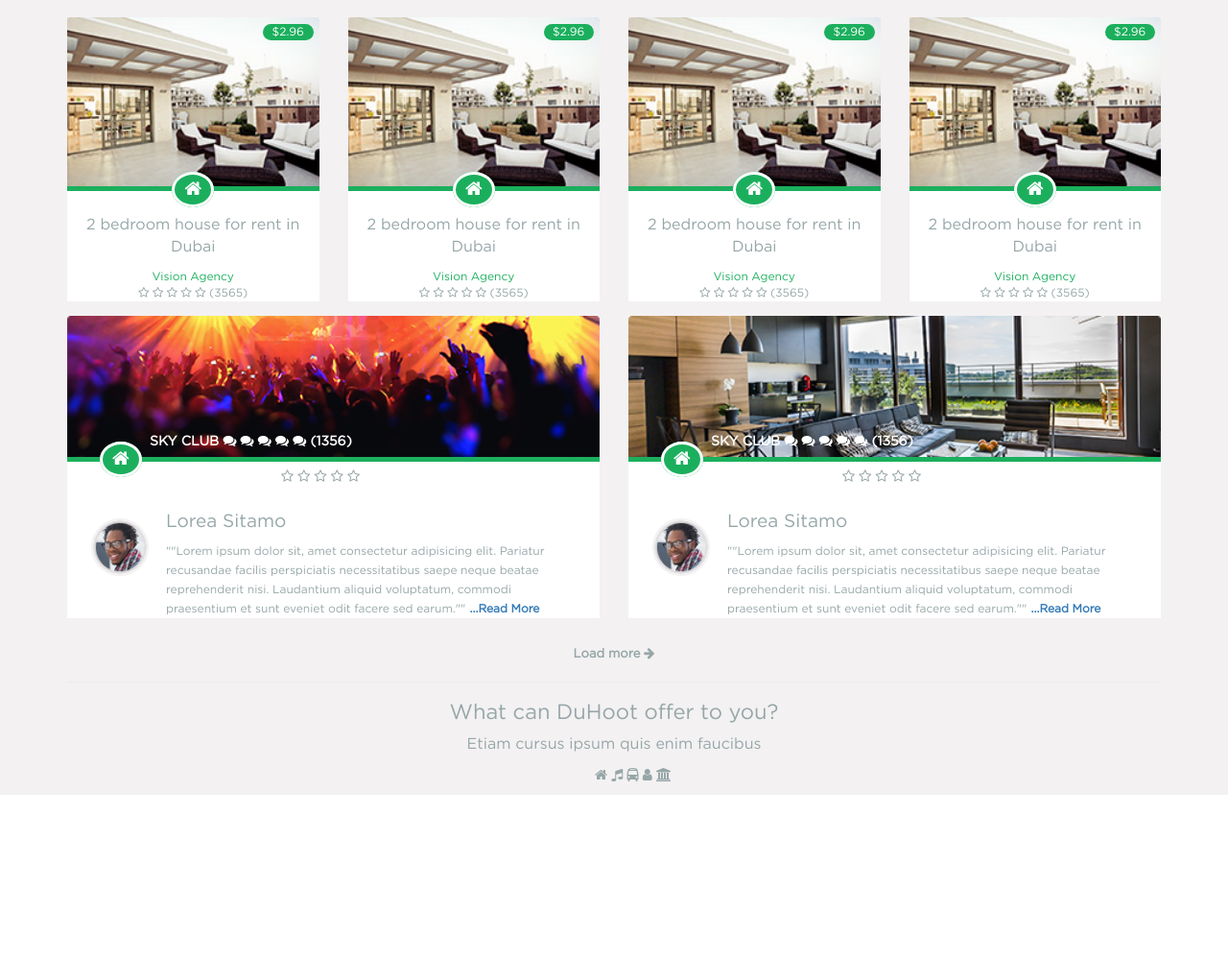
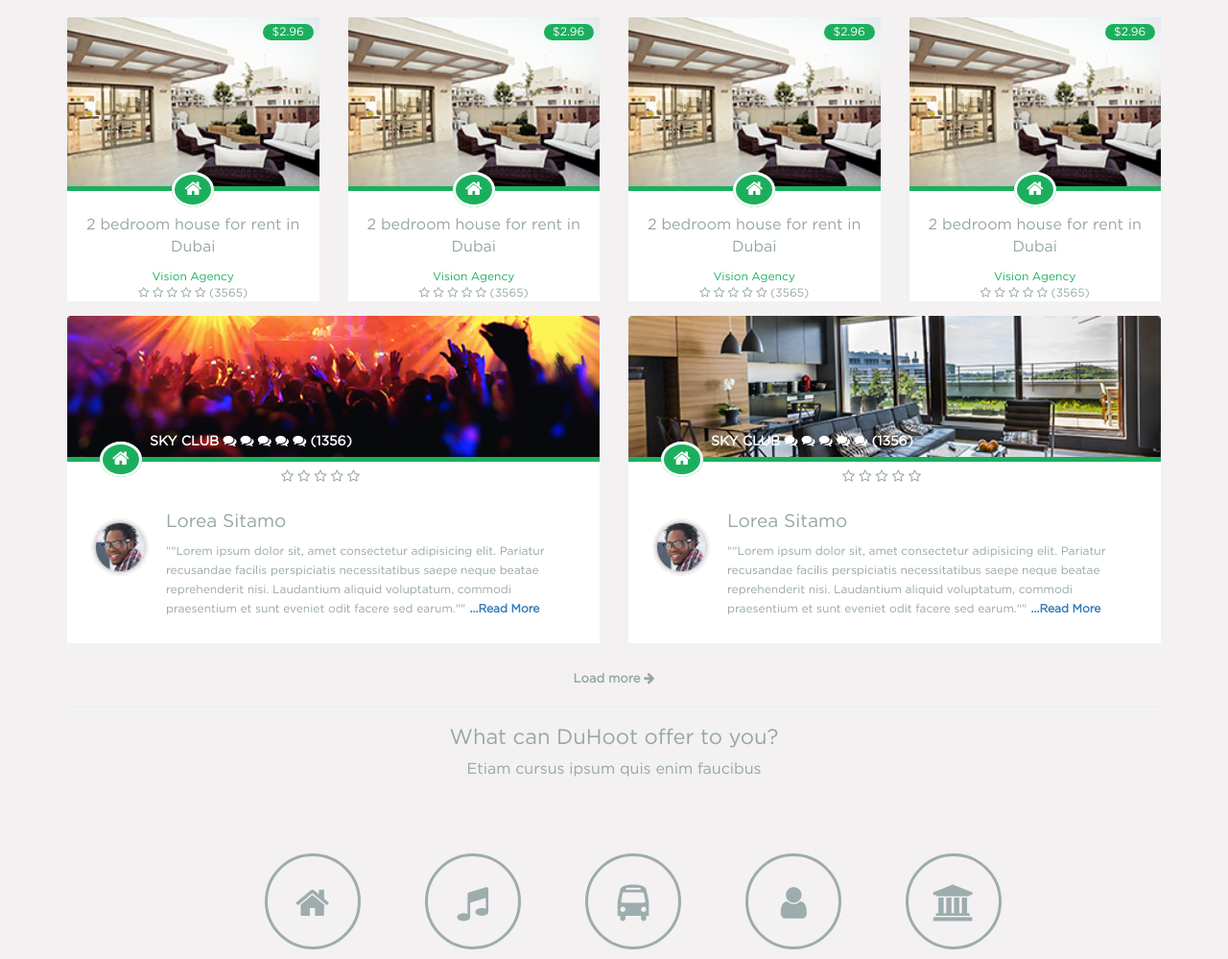
Before and after one commit to suvo98/song-system-psd-tohtml-template, a plain HTML site: page index.html in a window 1280 px wide. Shown: the part 529-1528 px from the top of the page at 96% size. Before the commit the page ends 1357 px from the top, so only its background shows below. Drawn offline with Linux system fonts and the light colour scheme.

Commit message:
offer section

```diff
--- a/css/style.css
+++ b/css/style.css
@@ -498,7 +498,15 @@ ul li{
 
 .client-title{
 	background-color: #fff;
+
 }
+
+
+.client-title ul li{
+	margin-bottom: 26px
+}
+
+
 
 .client-title .span {
     width: 100%;
@@ -544,14 +552,66 @@ ul li{
     font-weight: bold;
 }
 
-.reality-title h1{
+.offer-title h1{
 	font-size: 22px;
 }
 
-.reality-title p{
+.offer-title p{
 	font-size: 16px;
 }
 
-.reality-body {
+.offer-body {
 	text-align: center;
+	margin-top: 75px;
 }
+
+.offer-body ul li{
+	margin-right: 63px;
+}
+
+.offer-body ul li:last-child{
+	margin-right: 0px;
+}
+
+.offer-body ul li a {
+    display: inline-block;
+    background-color: none;
+    height: 100px;
+    width: 100px;
+    border-radius: 50%;
+	color: #9dacad;
+	border: 3px solid #9dacad;
+}
+
+.offer-body ul li a.home:hover{
+	border: 3px solid #1baf5d;
+	color: #1baf5d;
+}
+
+.offer-body ul li a.bus:hover{
+	border: 3px solid #1a91c9;
+	color: #1a91c9;
+}
+
+.offer-body ul li a.versity:hover{
+	border: 3px solid #e94e38;
+	color: #e94e38;
+}
+
+
+.offer-body ul li a.user:hover{
+	border: 3px solid #88499c;
+	color: #88499c;
+}
+
+
+.offer-body ul li a.music:hover{
+	border: 3px solid #f19e1f;
+	color: #f19e1f;
+}
+
+
+.offer-body ul li a i {
+    font-size: 38px;
+    padding: 29px 0;
+}
--- a/index.html
+++ b/index.html
@@ -480,27 +480,27 @@
             <h3 class="load">Load more <i class="fa fa-arrow-right"></i></h3>
             <hr>
 
-            <div class="reality-title">
+            <div class="offer-title">
                     <h1 class="center">What can DuHoot offer to you?</h1>
                     <p class="center">Etiam cursus ipsum quis enim faucibus</p>
             </div>
 
-            <div class="reality-body">
+            <div class="offer-body">
                 <ul>
                     <li>
-                        <i class="fa fa-home"></i>
+                        <a href="#" class="home"><i class="fa fa-home"></i></a>
                     </li>
                     <li>
-                        <i class="fa fa-music"></i>
+                        <a href="#" class="music"><i class="fa fa-music"></i></a>
                     </li>
                     <li>
-                        <i class="fa fa-bus"></i>
+                        <a href="#" class="bus"><i class="fa fa-bus"></i></a>
                     </li>
                     <li>
-                        <i class="fa fa-user"></i>
+                        <a href="#" class="user"><i class="fa fa-user"></i></a>
                     </li>
                     <li>
-                        <i class="fa fa-university"></i>
+                        <a href="#" class="versity"><i class="fa fa-university"></i></a>
                     </li>
                 </ul>
             </div>
```
